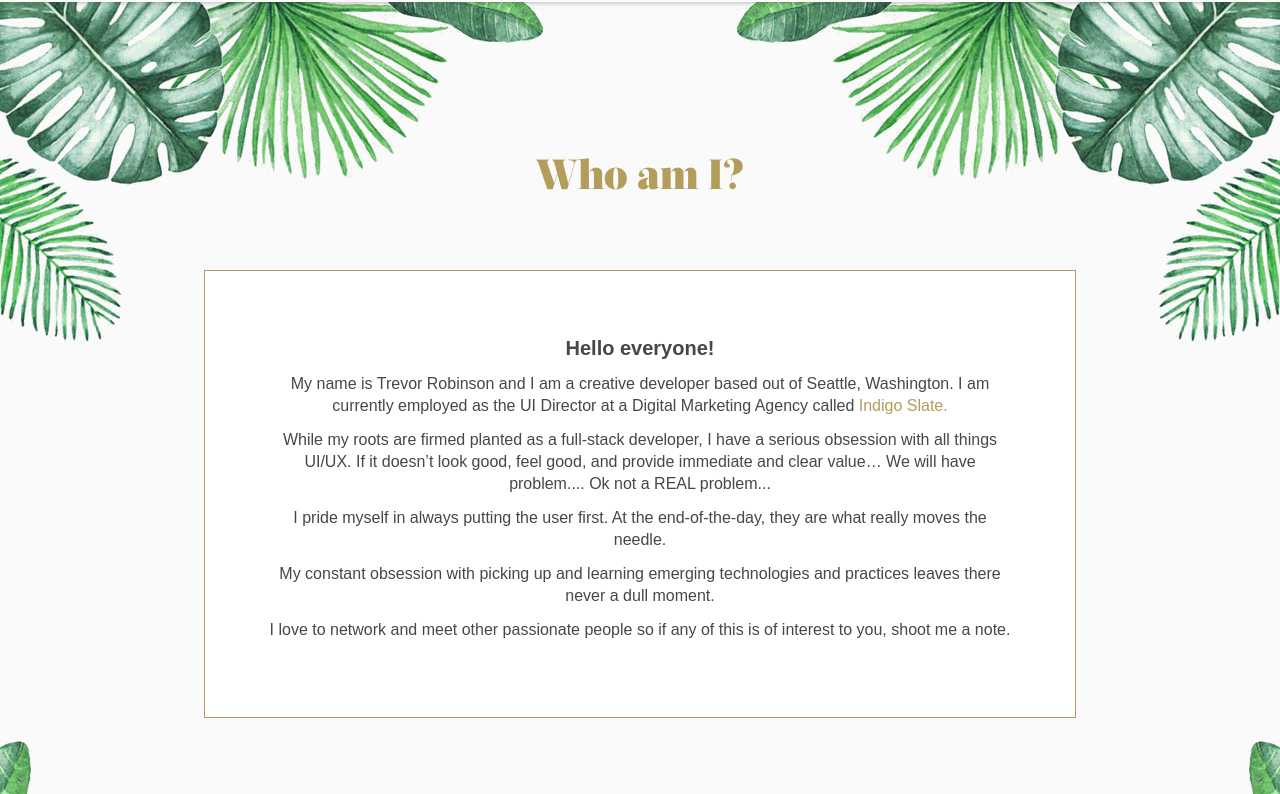
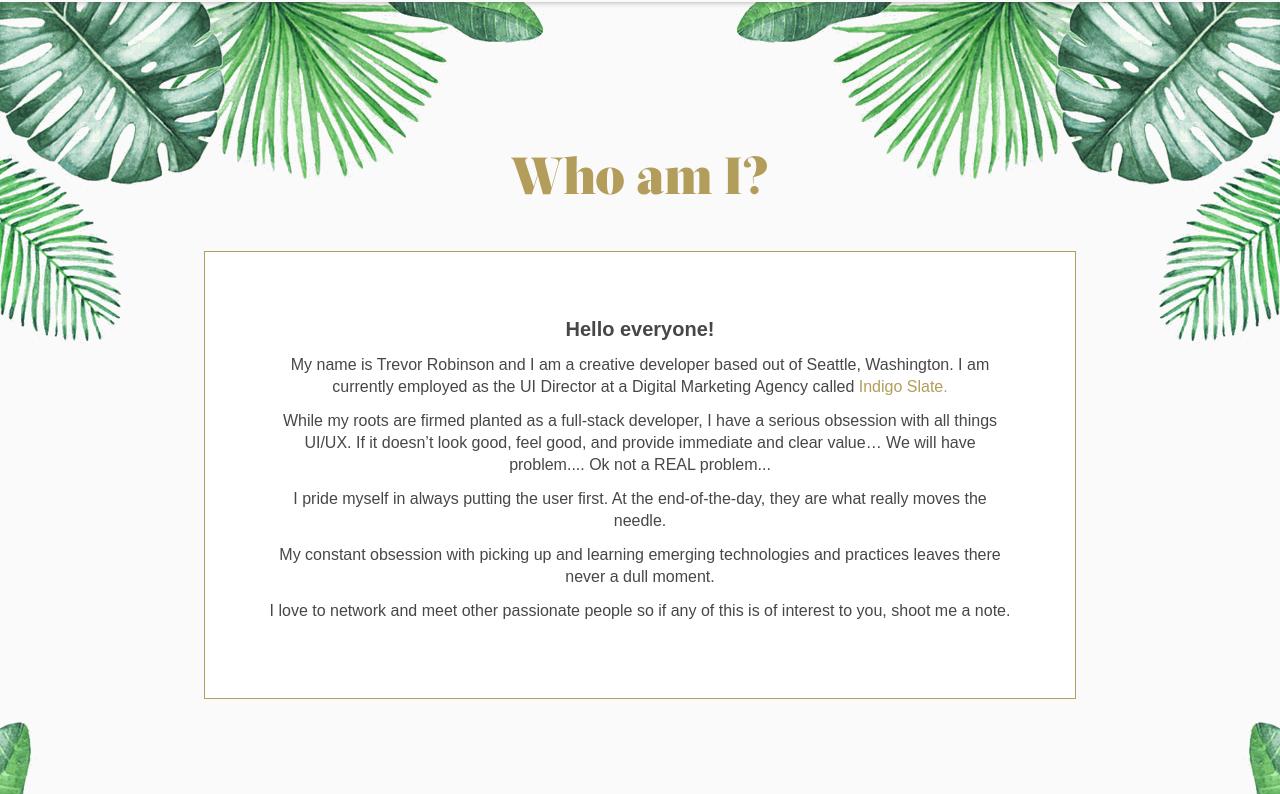
Before and after one commit to indigo-trevor/trevorthedeveloper, a website: page index.html in a window 1280 px wide. Shown: the part 854-1648 px from the top of the page. Drawn offline with nearby package versions, Linux system fonts and the light colour scheme; files that its build step writes are made by us from their sources; files whose address does not match are found by name; a web font is replaced by a local one.

Commit message:
font size tweaks

```diff
--- a/scss/partials/__typography.scss
+++ b/scss/partials/__typography.scss
@@ -35,15 +35,16 @@ h1{
 h2{
     font-family: 'Acta Display W01 Black';
     font-weight: 900;
-    font-size: 42px;
+    font-size: 52px;
+    line-height: 1.15em;
     color: $gold;
     padding: 0 0;
     position: relative;
-    margin: 0 0 1.5em 0;
+    margin: 0 0 0.75em 0;
     max-width: 1000px;
     @include media-breakpoint-down(md) {
       max-width: none;
-      font-size: 34px;
+      font-size: 40px;
     }
 }
 h3{
```
Also changed, not shown: docs/scss/styles.css.
